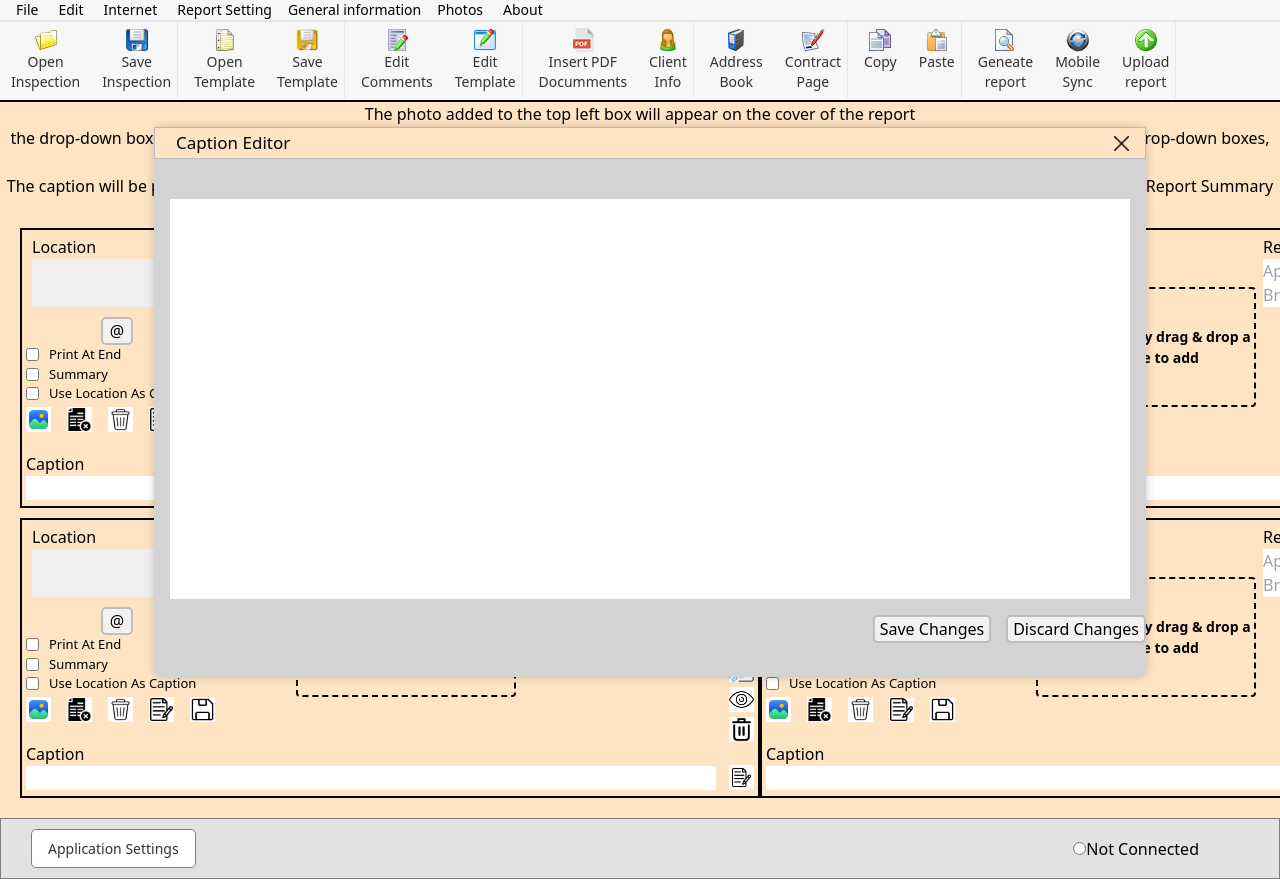
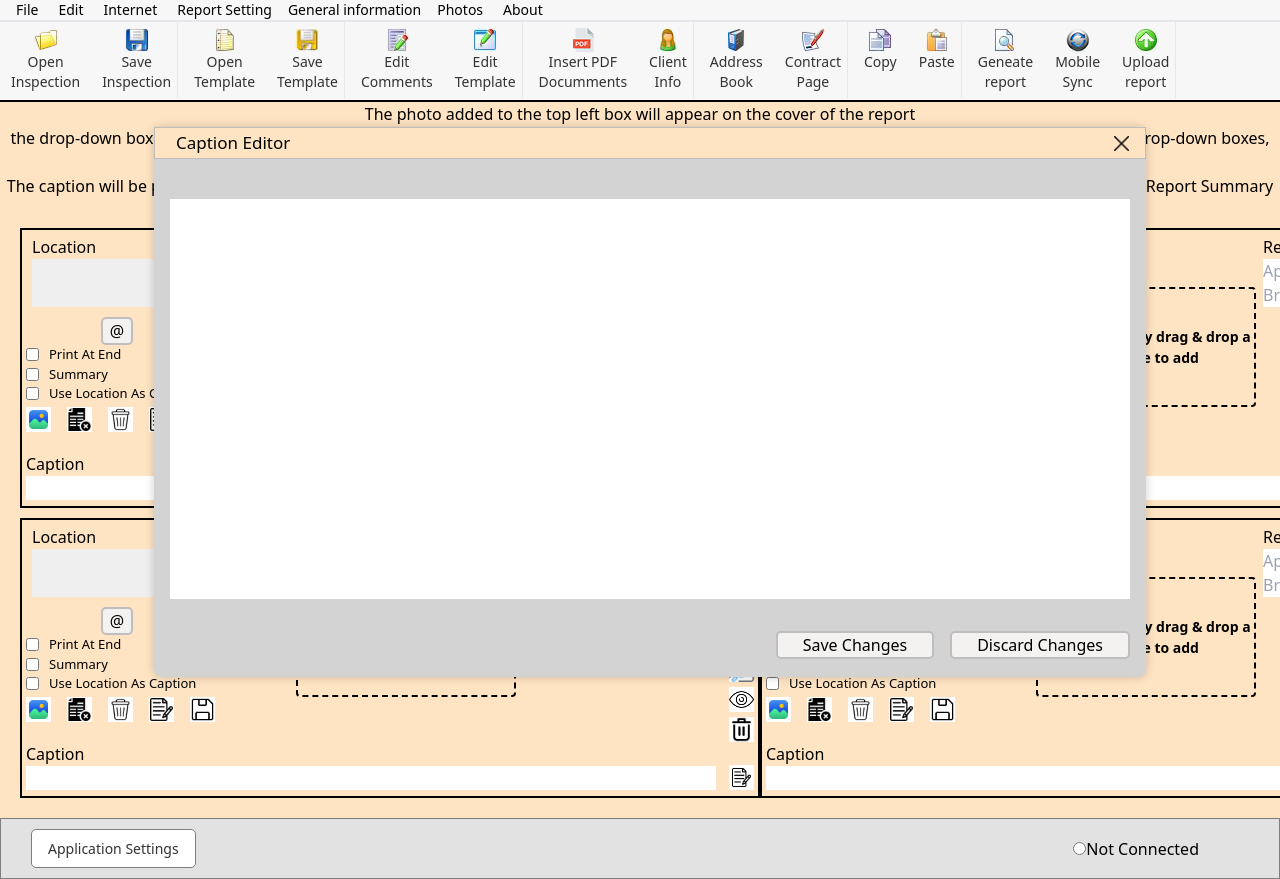
Before and after one commit to akashkendre1298/mj, a React (Create React App) app: page /photoreview in a window 1280 px wide. Both pictures are taken after a click on the picture 741 px from the left and 487 px from the top of the page. Shown: the top 879 px of the page. Built offline with nearby package versions, Linux system fonts and the light colour scheme.

Commit message:
update Caption.css and Caption.js

```diff
--- a/src/component/Photo/Caption.css
+++ b/src/component/Photo/Caption.css
@@ -39,21 +39,19 @@
 .caption-popupbox-buttons-main-container {
   display: flex;
   justify-content: flex-end;
+  gap: 1em;
+  /* margin-left: 4em; */
+  margin: 1em;
 }
 
 .caption-popupbox-btns {
+  padding-left: 25px;
+  padding-right: 25px;
   background-color: #f3f2f1;
   color: black;
   border: 2px solid rgb(191, 189, 189);
   border-radius: 5px;
-
-  margin-left: 15px; /* Adjust margin-left as needed */
-  padding-left: 5px;
-  padding-right: 5px;
-}
-.caption-popupbox-btns:hover {
-  background-color: #d7e9f7;
-  border-color: #005a9e;
+  cursor: pointer;
 }
 
 .caption-popup-close-image {
--- a/src/component/Photo/Caption.js
+++ b/src/component/Photo/Caption.js
@@ -3,6 +3,7 @@ import img7 from "./icons/notes.png";
 
 import close from "./icons/close_2997911.png";
 import "./Caption.css";
+import Buttons from "./Buttons";
 
 const Caption = () => {
   const [isPopupOpen, setIsPopupOpen] = useState(false);
@@ -77,18 +78,22 @@ const Caption = () => {
             />
             <br />
             <div className="caption-popupbox-buttons-main-container">
+              <div className="caption-popupbox-Buttons">
                 <button
                   className="caption-popupbox-btns"
                   onClick={handleSaveChanges}
                 >
                   Save Changes
                 </button>
+              </div>
+              <div className="caption-popupbox-Buttons">
                 <button
                   className="caption-popupbox-btns"
                   onClick={handleDiscardChanges}
                 >
                   Discard Changes
                 </button>
+              </div>
             </div>
           </div>
         )}
```
Lines whose indentation alone changed are shown as unchanged.
